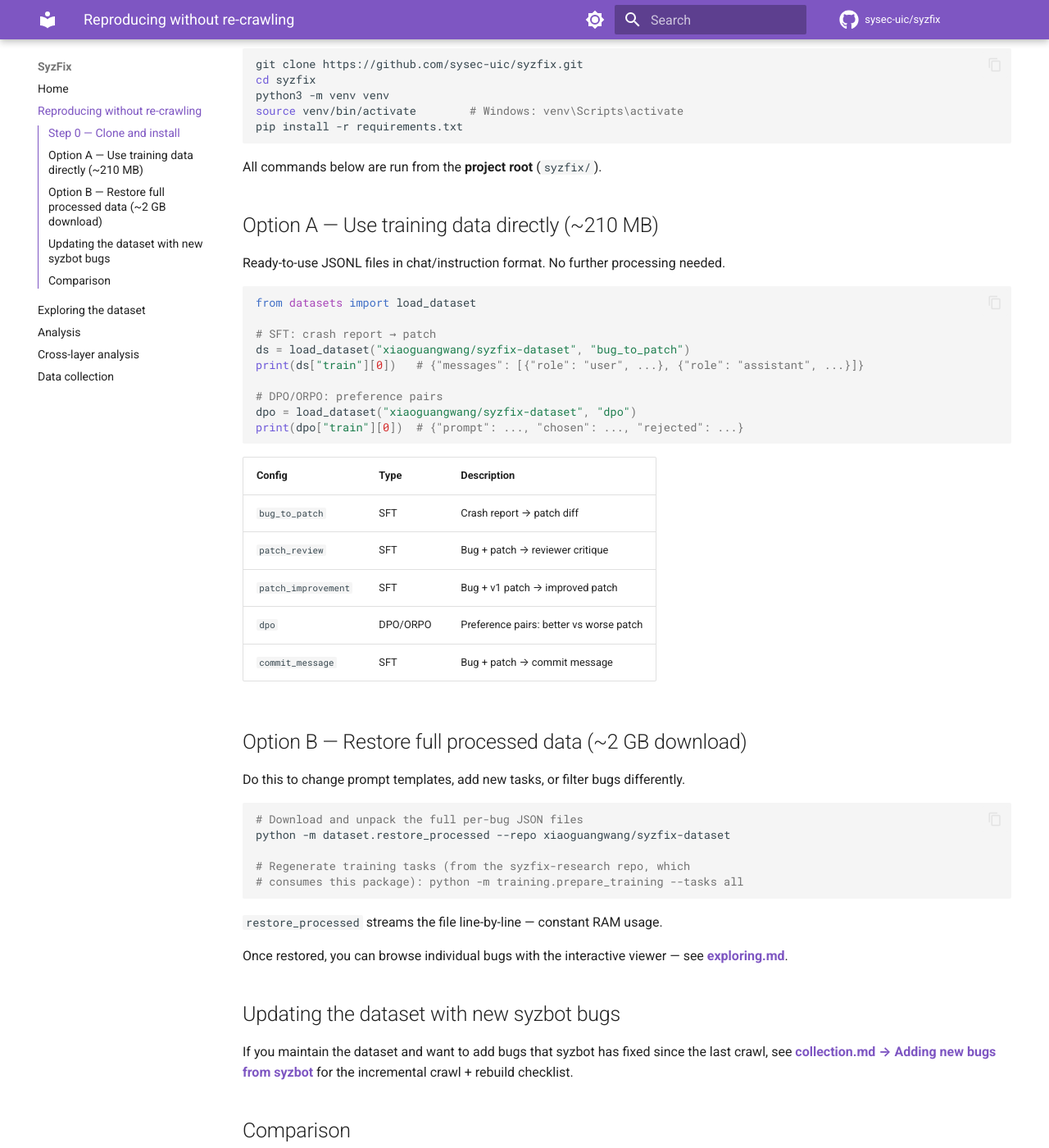
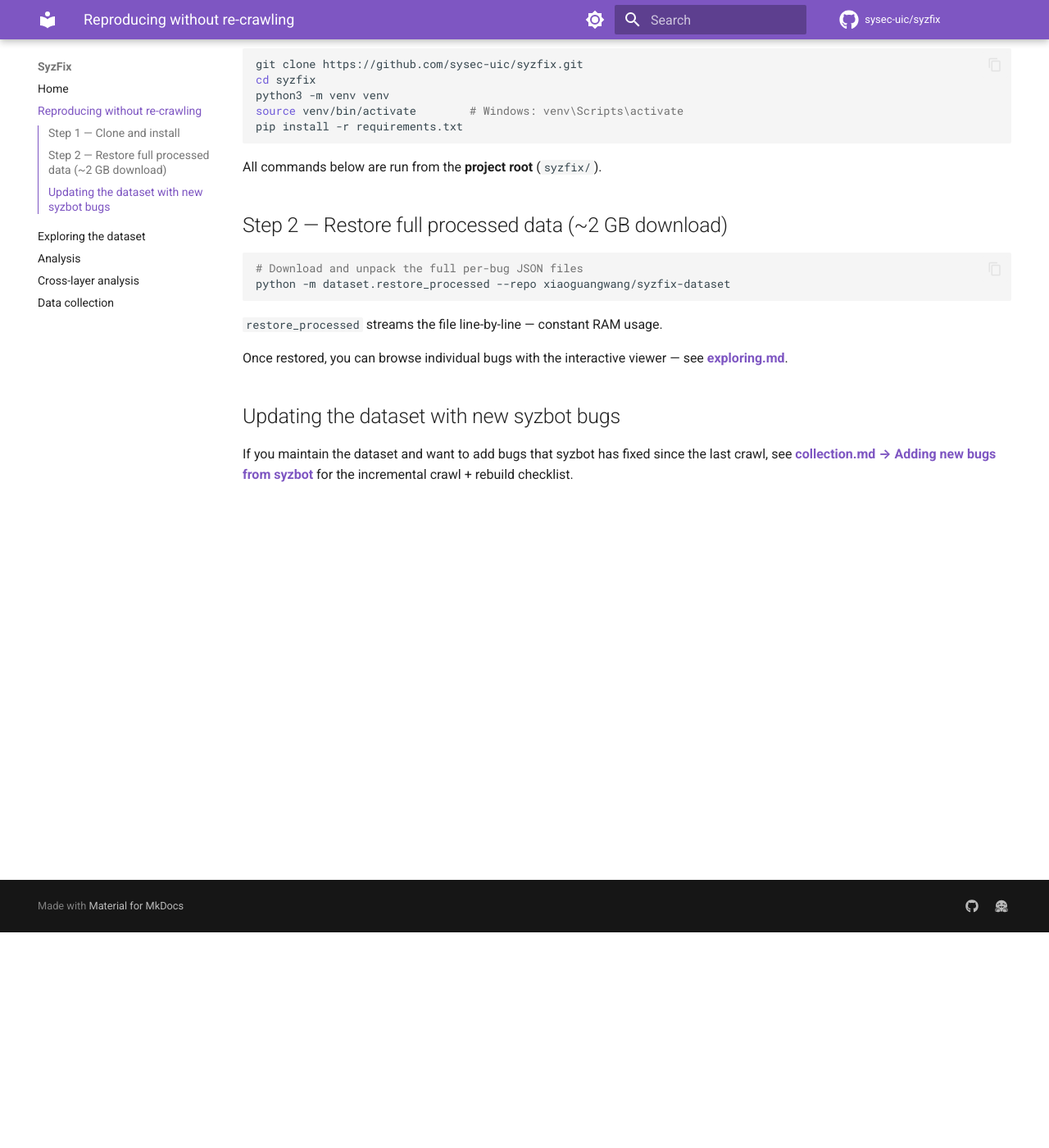
Before and after one commit to sysec-uic/SyzFix, an MkDocs documentation site: the page built from docs/reproducing.md, in a window 1280 px wide and 1400 px high, scrolled down 263 px. Shown: the whole window at 82% size. Built offline with MkDocs 1.6.1 and Material for MkDocs 9.7.7, drawn with Linux system fonts in a browser that asks for light colours; comment, search, counter and statistics services are not loaded; some of the changed text lies outside the part shown.

Commit message:
Cleaned the doc

````diff
--- a/docs/reproducing.md
+++ b/docs/reproducing.md
@@ -3,7 +3,7 @@
 Collaborators can skip the 8–10 hour crawl entirely. The dataset is already on
 HuggingFace; choose how deeply you want to work with it.
 
-## Step 0 — Clone and install
+## Step 1 — Clone and install
 
 ```bash
 git clone https://github.com/sysec-uic/syzfix.git
@@ -15,6 +15,7 @@ pip install -r requirements.txt
 
 All commands below are run from the **project root** (`syzfix/`).
 
+<!--
 ## Option A — Use training data directly (~210 MB)
 
 Ready-to-use JSONL files in chat/instruction format. No further processing needed.
@@ -42,13 +43,12 @@ print(dpo["train"][0])  # {"prompt": ..., "chosen": ..., "rejected": ...}
 ## Option B — Restore full processed data (~2 GB download)
 
 Do this to change prompt templates, add new tasks, or filter bugs differently.
+-->
 
+## Step 2 — Restore full processed data (~2 GB download)
 ```bash
 # Download and unpack the full per-bug JSON files
 python -m dataset.restore_processed --repo xiaoguangwang/syzfix-dataset
-
-# Regenerate training tasks (from the syzfix-research repo, which
-# consumes this package): python -m training.prepare_training --tasks all
 ```
 
 `restore_processed` streams the file line-by-line — constant RAM usage.
@@ -61,6 +61,7 @@ If you maintain the dataset and want to add bugs that syzbot has fixed since
 the last crawl, see **[collection.md → Adding new bugs from syzbot](collection.md#adding-new-bugs-from-syzbot-incremental-update)**
 for the incremental crawl + rebuild checklist.
 
+<!--
 ## Comparison
 
 | | Option A | Option B |
@@ -70,3 +71,4 @@ for the incremental crawl + rebuild checklist.
 | Add new training tasks | ❌ | ✅ |
 | Re-crawl from syzbot | not needed | not needed |
 | Download size | ~210 MB | ~2 GB |
+-->
````
Also changed, not shown: docs/index.md (+7 -3 lines).
